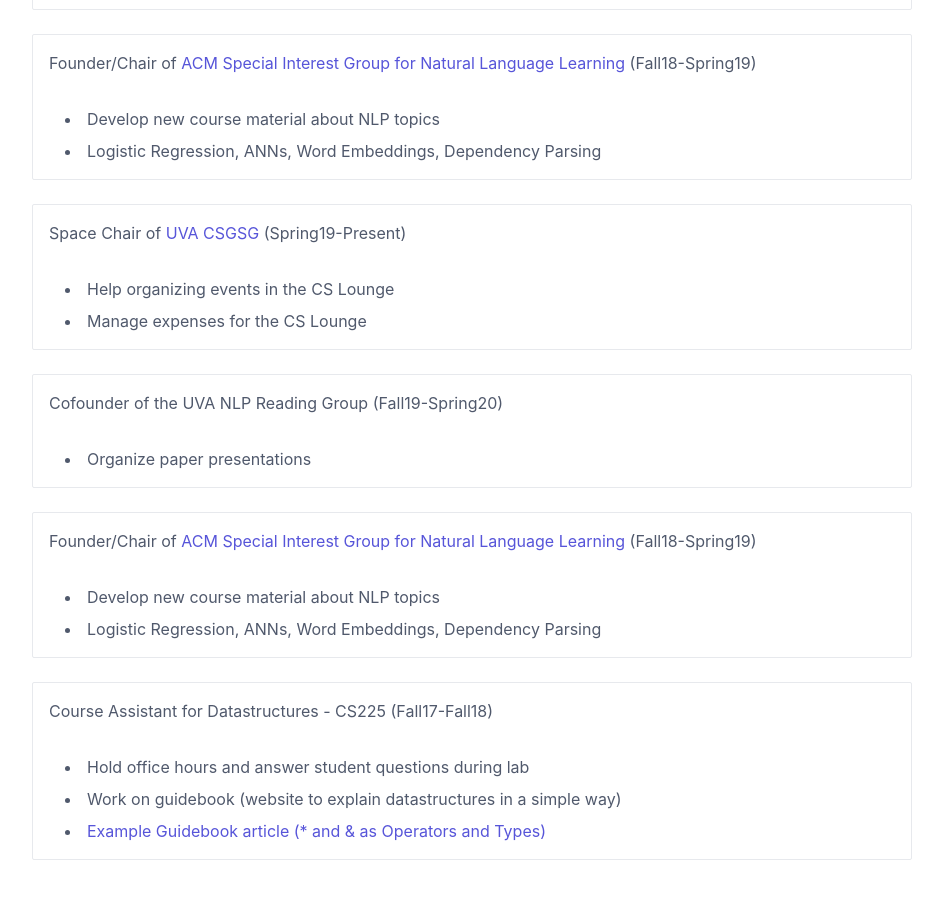
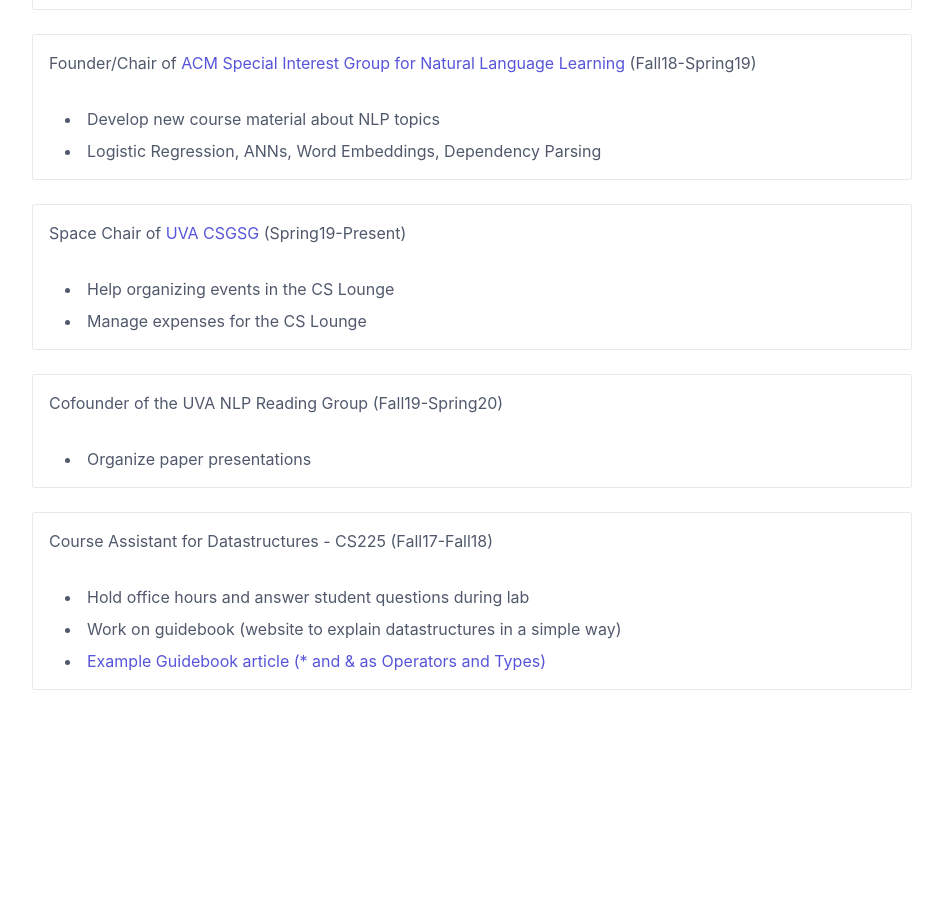
Before and after one commit to aidansan/aidansan.github.io, a Jekyll site: the page built from index.html, in a window 1280 px wide and 900 px high, scrolled down 1423 px. Shown: the whole window, without its empty margins (168-1111 px from the left). Built offline with Jekyll 4.4.1, drawn with Linux system fonts in a browser that asks for light colours; after the commit the page ends 2153 px from its top, so only the background shows below that.

Commit message:
Update index.html
Remove Duplicate

```diff
--- a/index.html
+++ b/index.html
@@ -102,17 +102,6 @@ concept phrases start and end</li>
 </div><br>
 <div class="panel">
   <div class="panel-header">
-    <div class="panel-title">Founder/Chair of <a href="https://acm.illinois.edu/sigs">ACM Special Interest Group for Natural Language Learning</a> (Fall18-Spring19)</div>
-  </div>
-  <div class="panel-body">
-    <ul>
-      <li>Develop new course material about NLP topics</li>
-      <li>Logistic Regression, ANNs, Word Embeddings, Dependency Parsing</li>
-    </ul>
-  </div>
-</div><br>
-<div class="panel">
-  <div class="panel-header">
     <div class="panel-title">Course Assistant for Datastructures - CS225 (Fall17-Fall18)</div>
   </div>
   <div class="panel-body">
```
